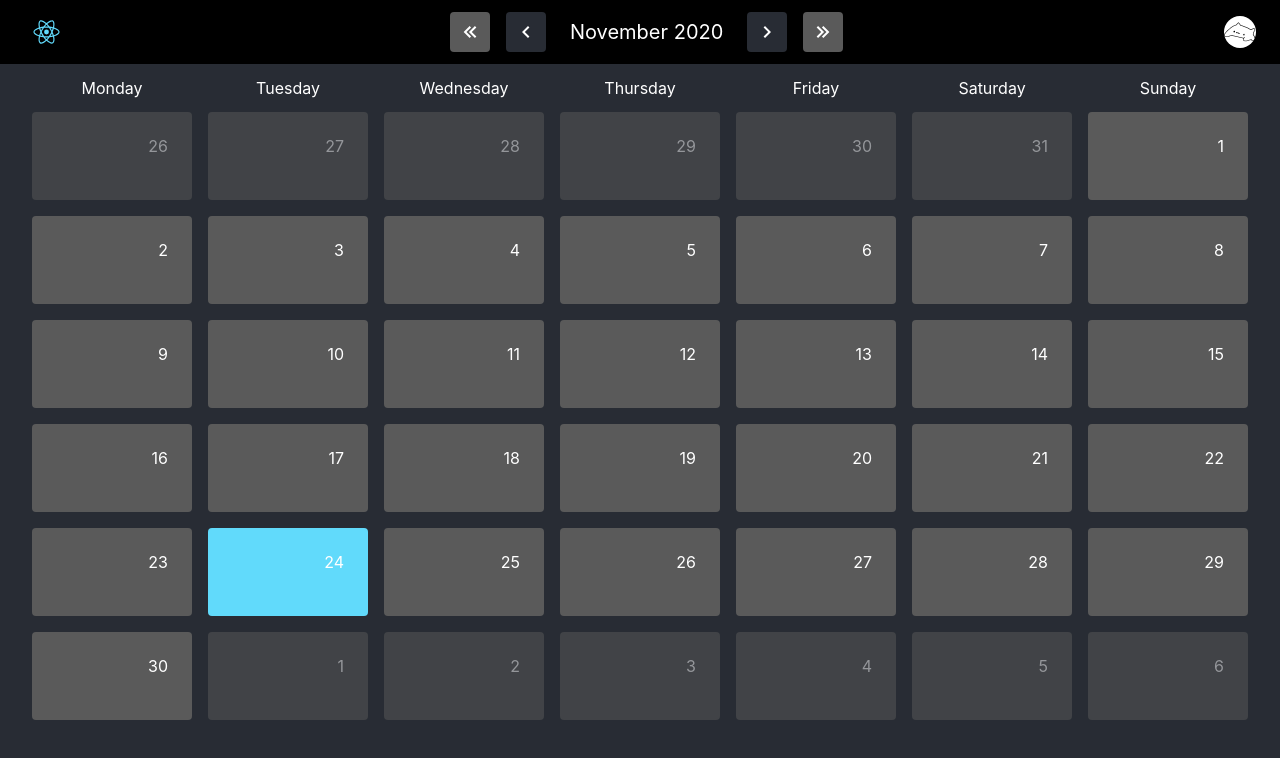
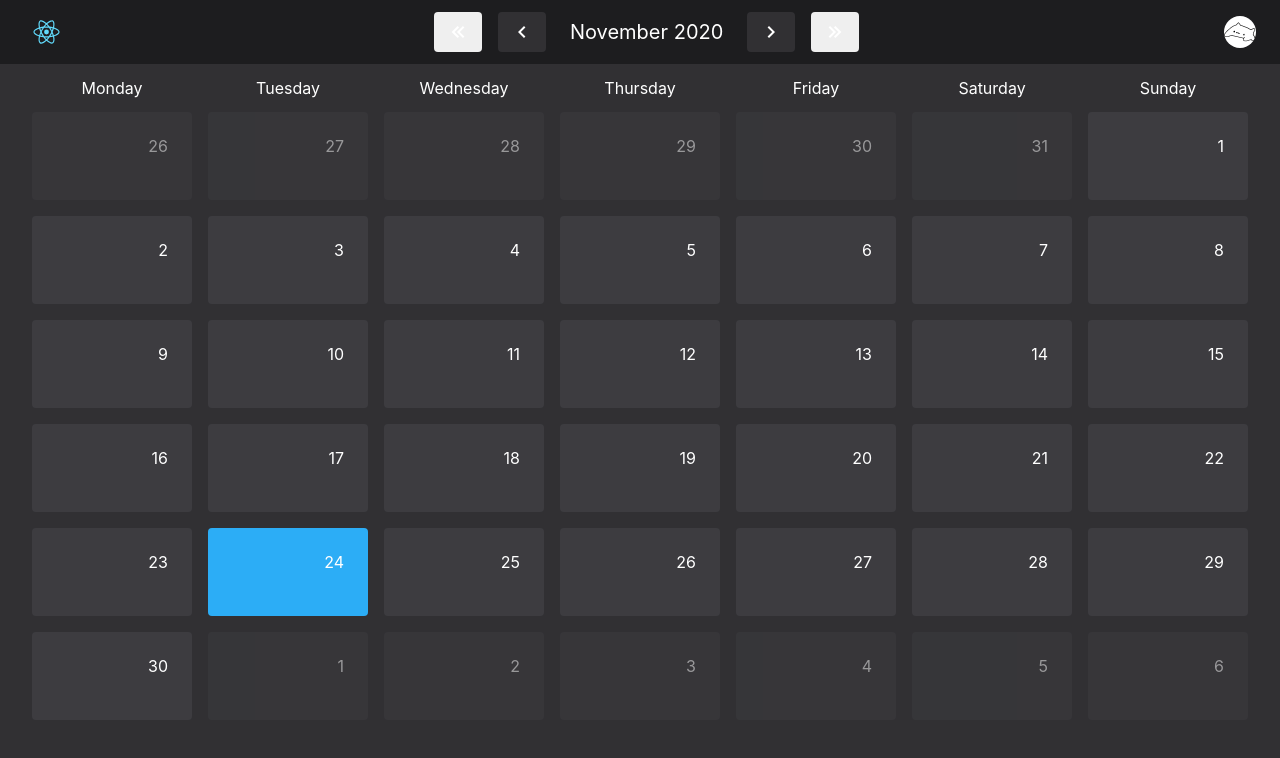
Before and after one commit to RmnRss/ts-react-calendar-app, a React (Create React App) app: page / in a window 1280 px wide. Shown: the top 758 px of the page. Built offline with nearby package versions, Linux system fonts and the light colour scheme.

Commit message:
updating theme colors

```diff
--- a/src/components/Button.tsx
+++ b/src/components/Button.tsx
@@ -12,20 +12,20 @@ const ButtonContainer = styled.button<ContainerProps>`
   justify-content: center;
   text-align: center;
 
-  padding: 0.5rem;
+  padding: 0.5rem 0.75rem;
   margin: 0.25rem 0.5rem;
 
   width: max-content;
 
   background-color: ${(props) =>
-    props.disabled ? props.theme.greyDark : props.theme[props.color]};
+    props.disabled ? props.theme.grey : props.theme[props.color]};
   border-radius: ${(props) => props.theme.radius};
 
   overflow: hidden;
   color: ${(props) => props.theme.light};
 
   font-size: 16px;
-  font-weight: 600;
+  font-weight: 500;
 
   cursor: pointer;
 
--- a/src/components/Day.tsx
+++ b/src/components/Day.tsx
@@ -26,7 +26,7 @@ const Container = styled.div<ContainerProps>`
   height: 100%;
 
   background-color: ${(props) =>
-    props.isToday ? props.theme.secondary : props.theme.greyDark};
+    props.isToday ? props.theme.secondary : props.theme.grey};
   border-radius: ${(props) => props.theme.radius};
 
   color: ${(props) => props.theme.light};
@@ -67,7 +67,7 @@ export const Day: React.FC<Props> = ({
 
   return (
     <>
-      <Modal title={"Add an event"} show={show} handleClose={toggle}>
+      <Modal title={"Create an Event"} show={show} handleClose={toggle}>
         <p>{format(date, "dd MMMM yyyy")}</p>
         <EventCreationForm date={date} onEventCreation={() => toggle()} />
       </Modal>
--- a/src/components/Event.tsx
+++ b/src/components/Event.tsx
@@ -86,7 +86,7 @@ const Description = styled.p`
   padding: 1rem;
   margin: 1rem 0;
 
-  border: 1px solid ${(props) => props.theme.greyDark};
+  border: 1px solid ${(props) => props.theme.grey};
   border-radius: ${(props) => props.theme.radius};
 `;
 
--- a/src/components/Modal.tsx
+++ b/src/components/Modal.tsx
@@ -33,7 +33,9 @@ const ModalContainer = styled(Column)`
   padding: 0;
 
   border-radius: 8px;
-  background-color: ${(props) => props.theme.darkLight};
+  background-color: ${(props) => props.theme.grey};
+
+  overflow: hidden;
 
   @media screen and (max-width: 1024px) {
     width: 680px;
@@ -53,7 +55,7 @@ const ModalHeader = styled.div`
 
   padding: 1rem 2rem;
 
-  background-color: rgba(256, 256, 256, 0.05);
+  background-color: ${(props) => props.theme.darkLight};
 `;
 
 const CloseIcon = styled.img`
--- a/src/styles/theme.ts
+++ b/src/styles/theme.ts
@@ -1,19 +1,21 @@
 import { DefaultTheme } from "styled-components";
 
 const Theme: DefaultTheme = {
-  primary: "#E373FF",
-  secondary: "#61dafb",
+  primary: "#6562fc",
+  secondary: "#2cadf6",
 
   light: "#FFF",
 
-  grey: "#DEDEDE",
-  greyDark: "#5A5A5A",
+  grey: "#3d3c40",
 
-  dark: "#000",
-  darkLight: "#282c34",
+  dark: "#1d1d1f",
+  darkLight: "#313033",
 
-  fail: "red",
-  success: "green",
+  fail: "#f9371c",
+  success: "#41d0b6",
+
+  orange: "#f97c1c",
+  yellow: "#f9c81c",
 
   radius: "4px",
 };
```
